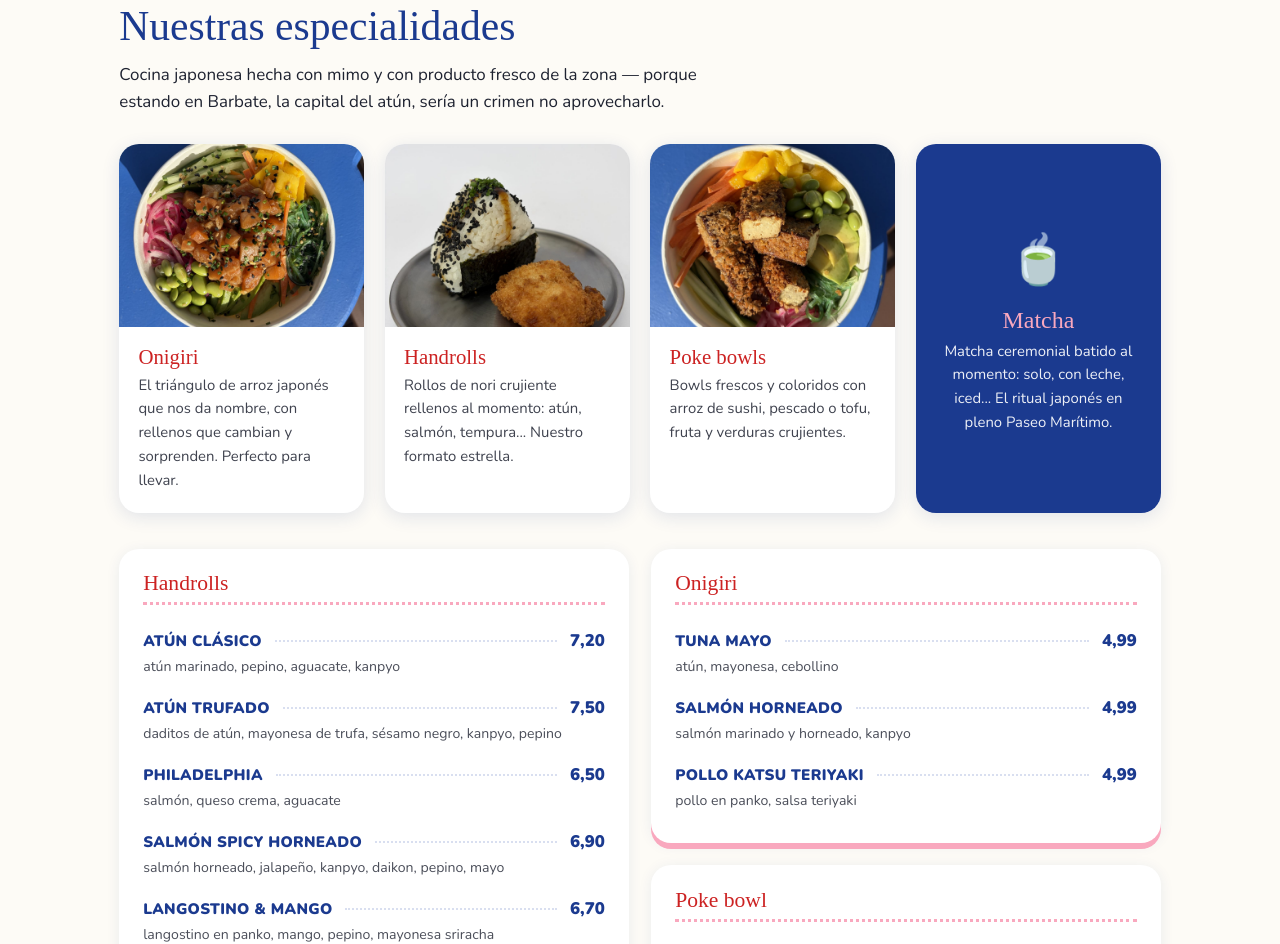
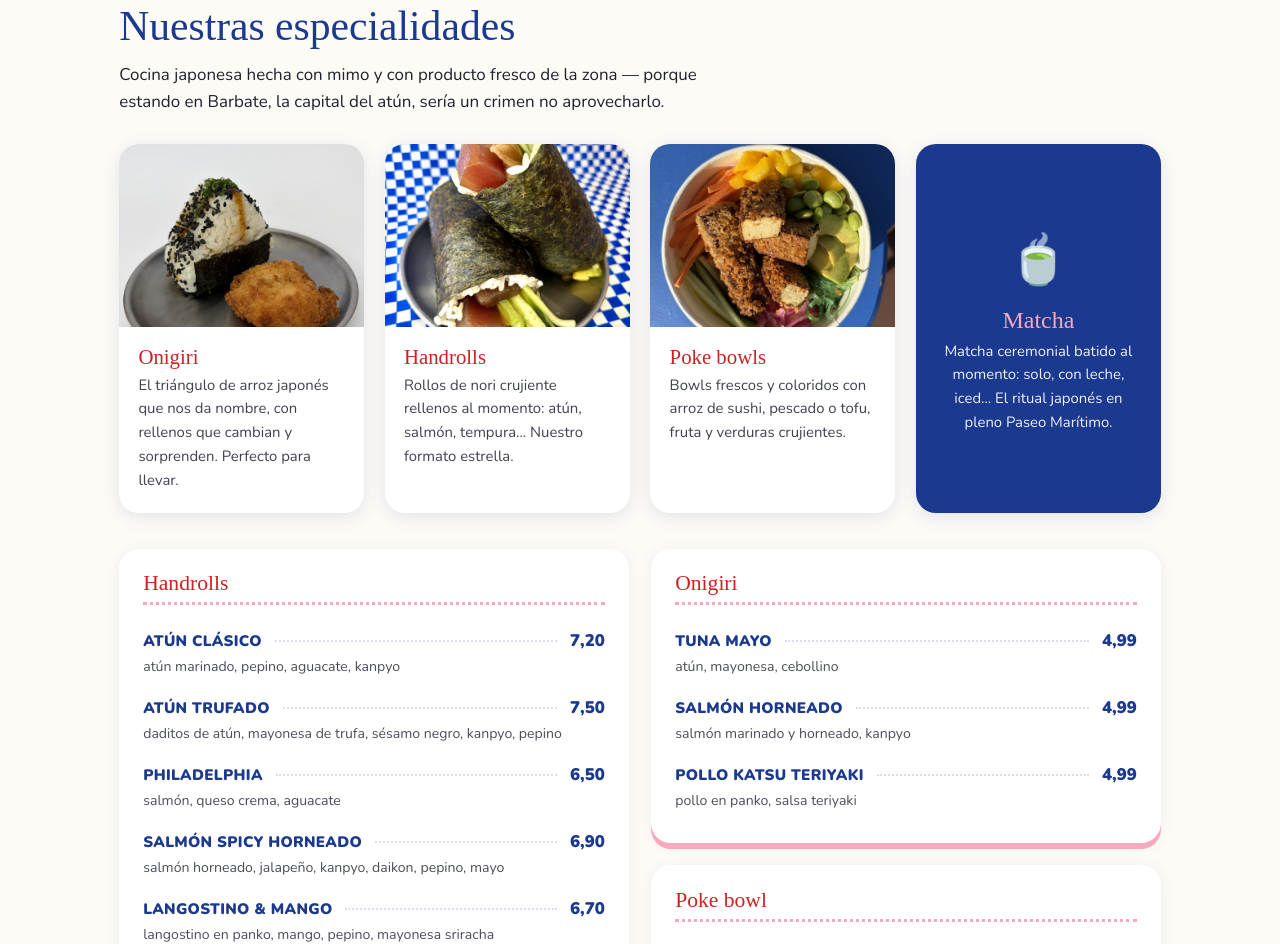
Before and after one commit to guiribakes-boop/Oniguiris_www, a plain HTML site: page index.html in a window 1280 px wide. Shown: the part 769-1713 px from the top of the page. Drawn offline with nearby package versions, Linux system fonts and the light colour scheme; a web font is replaced by a local one.

Commit message:
Update index.html

```diff
--- a/index.html
+++ b/index.html
@@ -305,14 +305,14 @@ footer a{color:var(--rosa);font-weight:700}
 
   <div class="spec-grid">
     <article class="spec">
-      <img src="assets/onigiri-atun.jpg" alt="Onigiri de arroz con sésamo y atún en ONIGUIRIS Barbate" loading="lazy">
+      <img src="assets/handroll-atun.jpg" alt="Onigiri triangular de arroz con sésamo en ONIGUIRIS Barbate" loading="lazy">
       <div class="txt">
         <h3>Onigiri</h3>
         <p>El triángulo de arroz japonés que nos da nombre, con rellenos que cambian y sorprenden. Perfecto para llevar.</p>
       </div>
     </article>
     <article class="spec">
-      <img src="assets/handroll-atun.jpg" alt="Handrolls de atún rojo con pepino en ONIGUIRIS" loading="lazy">
+      <img src="assets/handroll-duo.jpg" alt="Handrolls de atún rojo rellenos al momento en ONIGUIRIS" loading="lazy">
       <div class="txt">
         <h3>Handrolls</h3>
         <p>Rollos de nori crujiente rellenos al momento: atún, salmón, tempura... Nuestro formato estrella.</p>
@@ -401,11 +401,11 @@ footer a{color:var(--rosa);font-weight:700}
   <span class="eyebrow">Galería</span>
   <h2>Para ir abriendo el apetito</h2>
   <div class="gal">
-    <img src="assets/handroll-atun.jpg" alt="Handrolls de atún rojo de Barbate sobre mantel de cuadros azules" loading="lazy">
+    <img src="assets/handroll-atun.jpg" alt="Onigiri triangular con sésamo y croqueta japonesa en ONIGUIRIS" loading="lazy">
     <img src="assets/onigiri-sesamo.jpg" alt="Onigiri con sésamo negro y croqueta japonesa en ONIGUIRIS" loading="lazy">
     <img src="assets/poke-salmon.jpg" alt="Poke bowl de salmón marinado con mango y edamame" loading="lazy">
     <img src="assets/katsu-roll.jpg" alt="Roll japonés de katsu crujiente cortado, sobre fondo azul" loading="lazy">
-    <img src="assets/onigiri-atun.jpg" alt="Onigiri de sésamo tostado con atún de Barbate" loading="lazy">
+    <img src="assets/onigiri-atun.jpg" alt="Handroll de atún de Barbate con arroz de sushi" loading="lazy">
     <img src="assets/handroll-duo.jpg" alt="Dúo de handrolls de atún con pepino y sésamo negro" loading="lazy">
     <img src="assets/salmon-roll.jpg" alt="Roll de salmón con encurtidos japoneses en ONIGUIRIS Barbate" loading="lazy">
     <img src="assets/tofu-bowl.jpg" alt="Poke bowl vegano de tofu katsu con aguacate, mango y edamame" loading="lazy">
```
